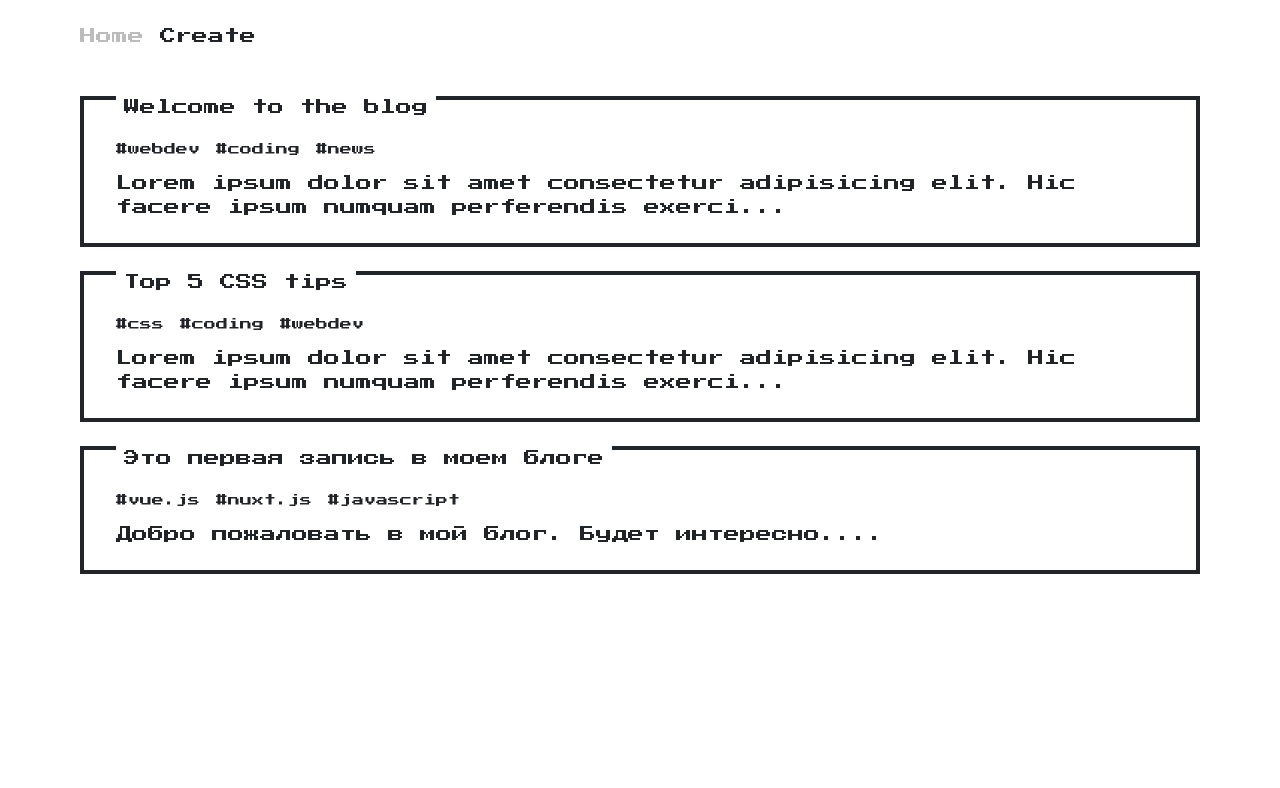
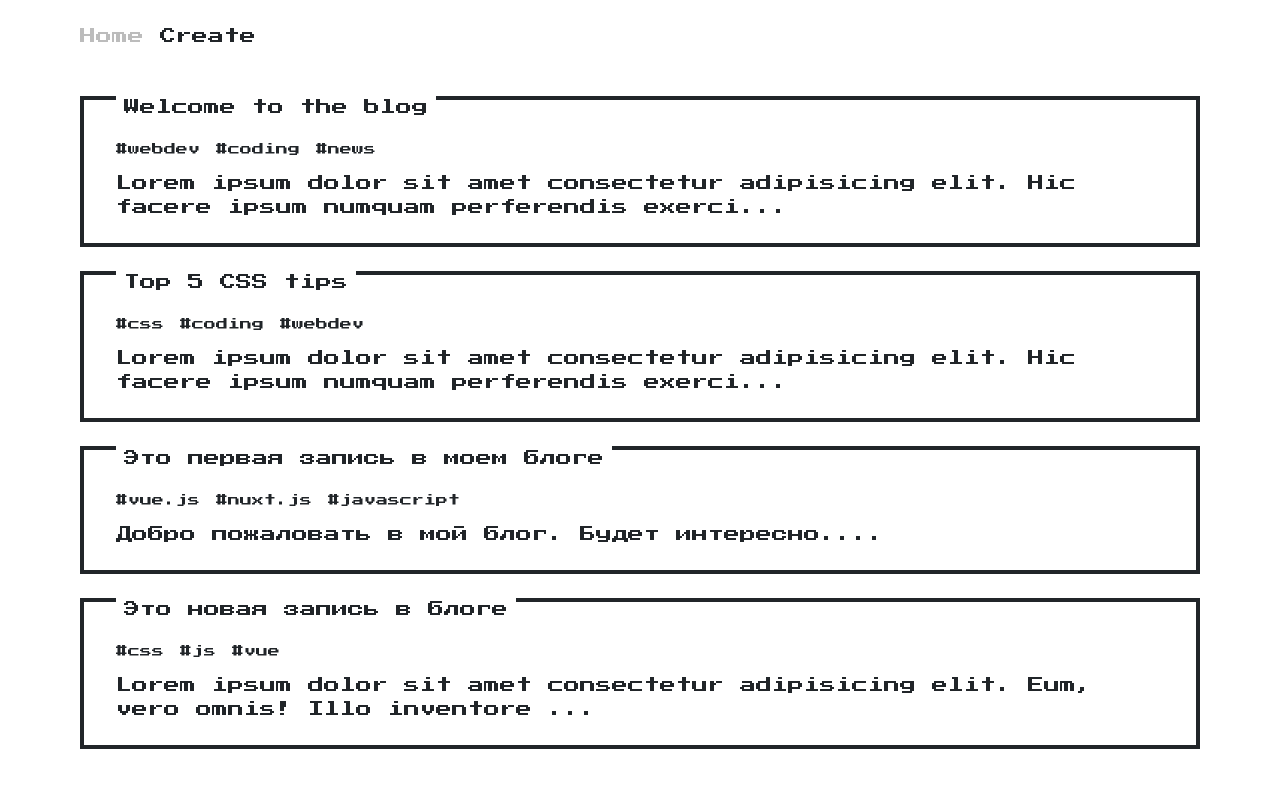
Before and after one commit to alexbulanovgoodmail/vue-3-composition-api-dojo-blog, a Vue app: page / in a window 1280 px wide. Shown: the top 788 px of the page. Built offline with nearby package versions, Linux system fonts and the light colour scheme; data requests are answered from the project's data file.

Commit message:
Using useRouter

```diff
--- a/data/db.json
+++ b/data/db.json
@@ -29,6 +29,16 @@
         "javascript"
       ],
       "id": 3
+    },
+    {
+      "title": "Это новая запись в блоге",
+      "body": "        Lorem ipsum dolor sit amet consectetur adipisicing elit. Eum, vero omnis! Illo inventore\n        facere libero vel. Obcaecati cumque in veritatis ipsam totam voluptatum, repudiandae aperiam\n        tempore. Fugit, quasi. Earum nobis, magnam quos provident eos quod culpa ducimus velit ut,\n        vitae quibusdam, quisquam dicta quis in unde similique. Enim, dolores mollitia.",
+      "tags": [
+        "css",
+        "js",
+        "vue"
+      ],
+      "id": 4
     }
   ]
 }
--- a/src/views/CreateView.vue
+++ b/src/views/CreateView.vue
@@ -1,5 +1,8 @@
 <script setup>
 import { ref } from 'vue'
+import { useRouter } from 'vue-router'
+
+const router = useRouter()
 
 const title = ref('')
 const body = ref('')
@@ -25,6 +28,8 @@ async function handleSubmit(params) {
     headers: { 'Content-Type': 'application/json' },
     body: JSON.stringify(post)
   })
+
+  router.push({ name: 'HomeView' })
 }
 </script>
 
@@ -33,7 +38,6 @@ async function handleSubmit(params) {
     <div class="container">
       <div class="create">
         <h1>Create</h1>
-
         <form action="" @submit.prevent="handleSubmit">
           <div class="my-6 nes-field">
             <label for="title_field">Title: </label>
```
